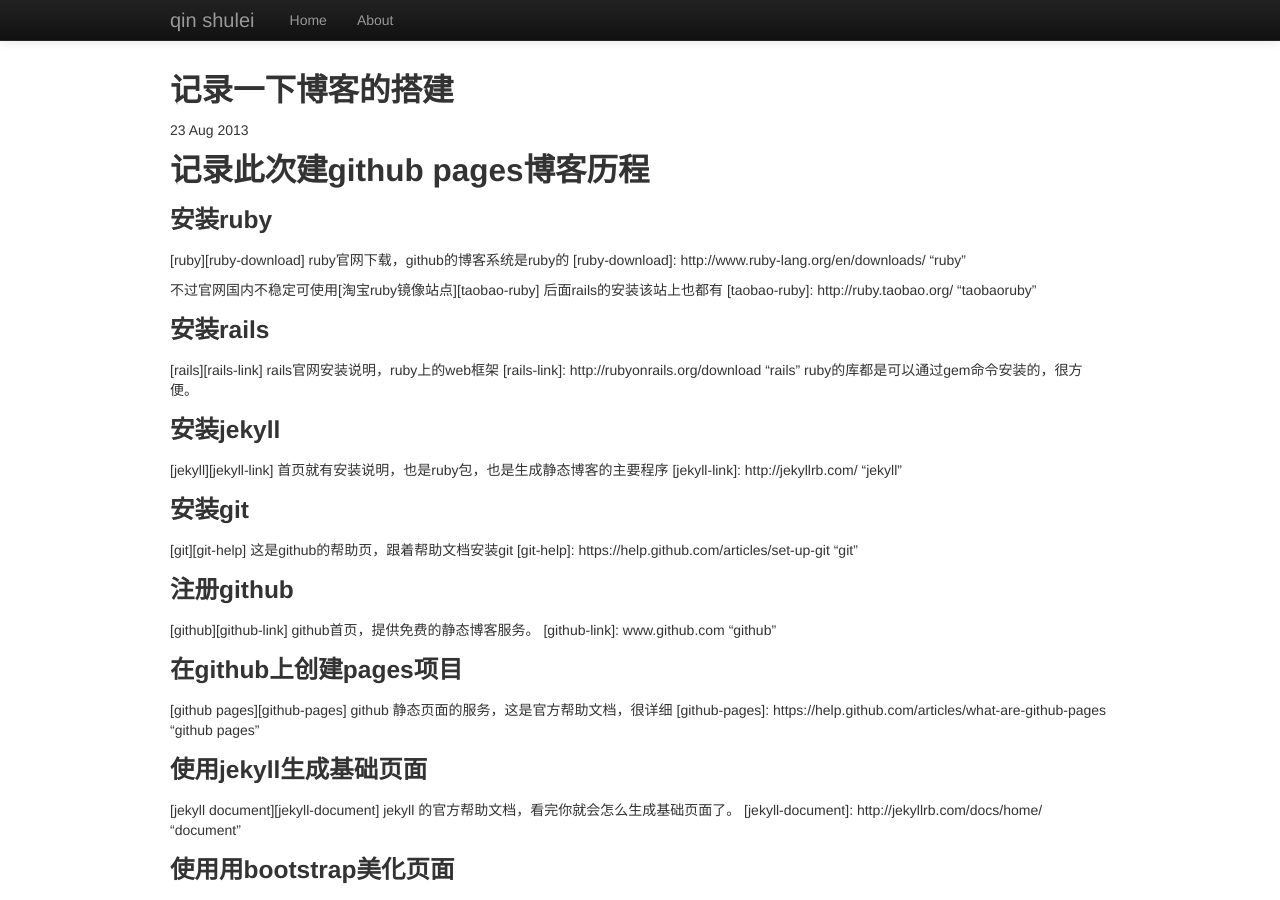
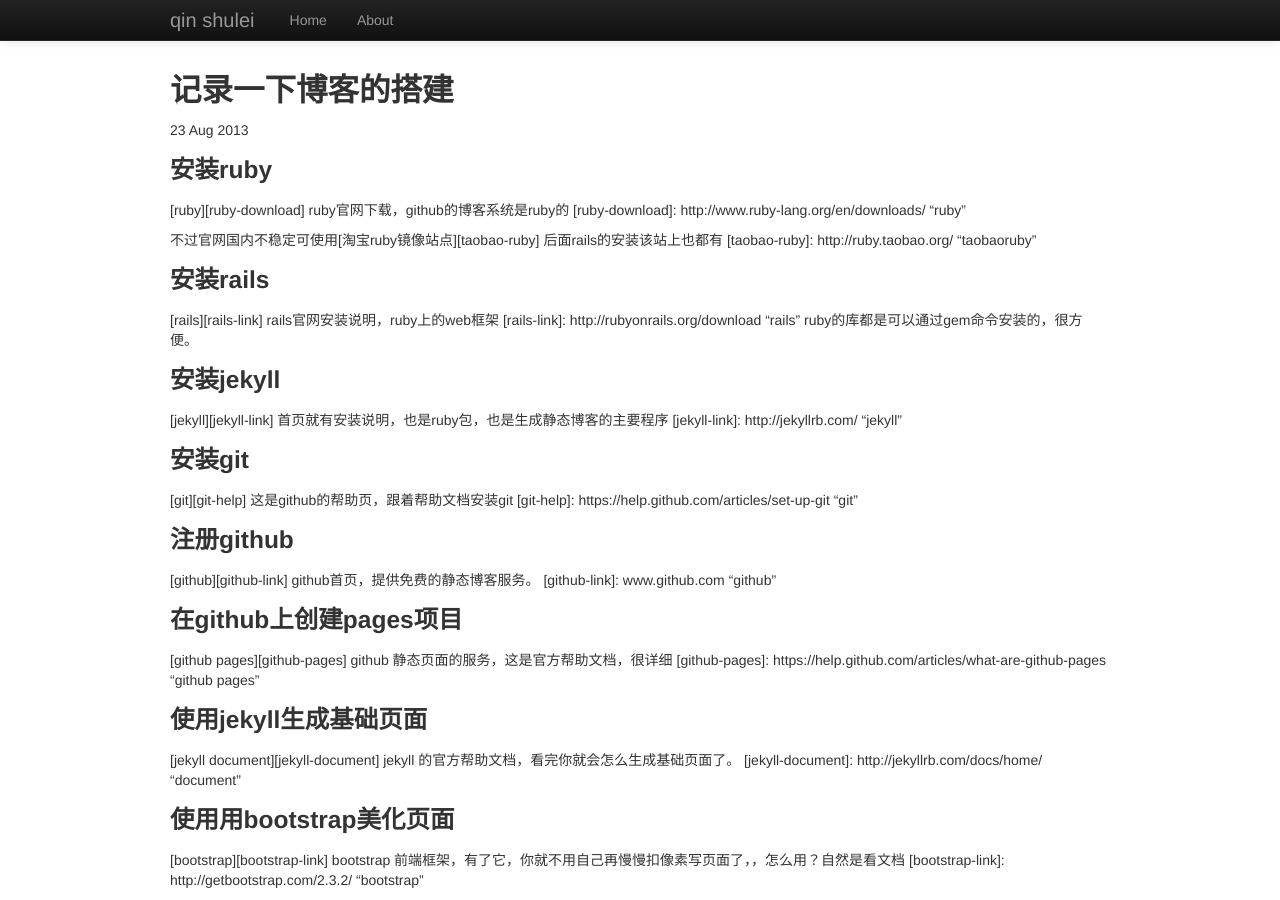
Before and after one commit to qinshulei/qinshulei.github.io, a Jekyll site: the page built from _posts/2013-08-22-build-my-blog.markdown, in a window 1280 px wide and 900 px high. Built offline with Jekyll 4.4.1, drawn with Linux system fonts in a browser that asks for light colours; Markdown is read by kramdown in place of the engine named in the settings; comment, search, counter and statistics services are not loaded.

Commit message:
去掉多余的标题

```diff
--- a/_posts/2013-08-22-build-my-blog.markdown
+++ b/_posts/2013-08-22-build-my-blog.markdown
@@ -4,9 +4,6 @@ title:  "记录一下博客的搭建"
 date: 2013-08-22 23:57:23
 categories: blog
 ---
-
-## 记录此次建github pages博客历程 ##
-
 ### 安装ruby ###
 [ruby][ruby-download] ruby官网下载，github的博客系统是ruby的
 [ruby-download]: http://www.ruby-lang.org/en/downloads/ "ruby"
```
